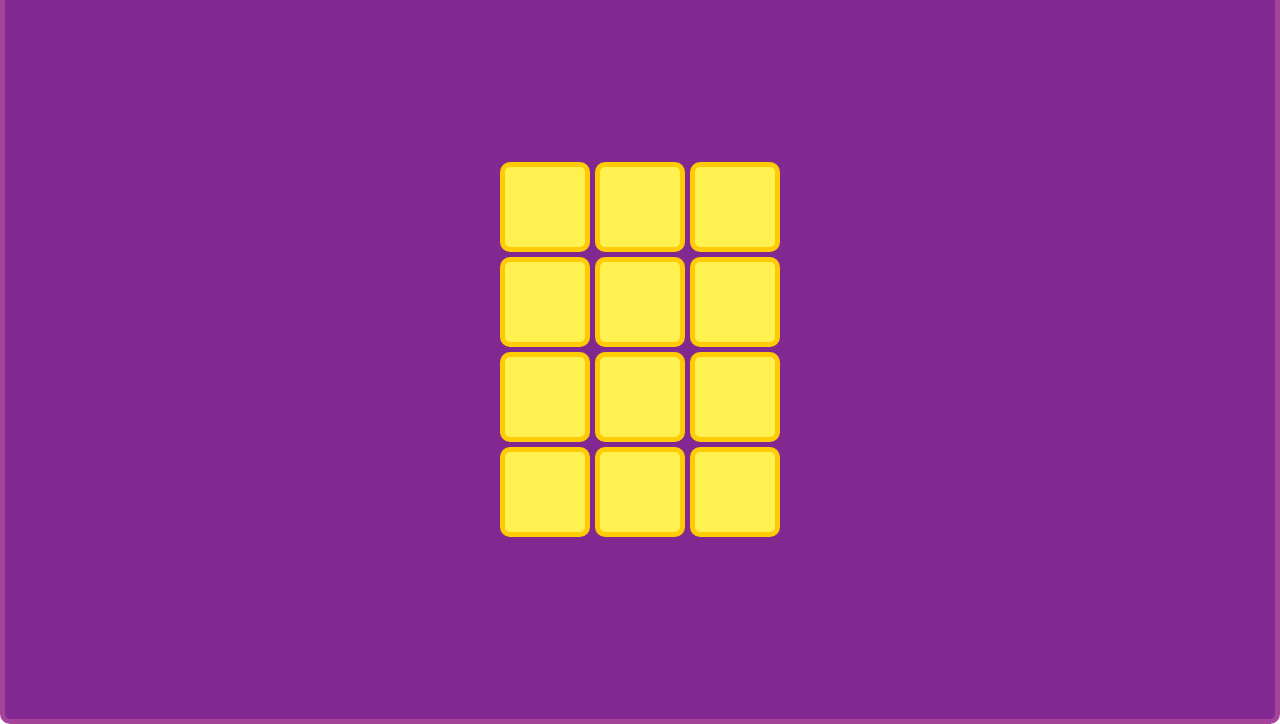
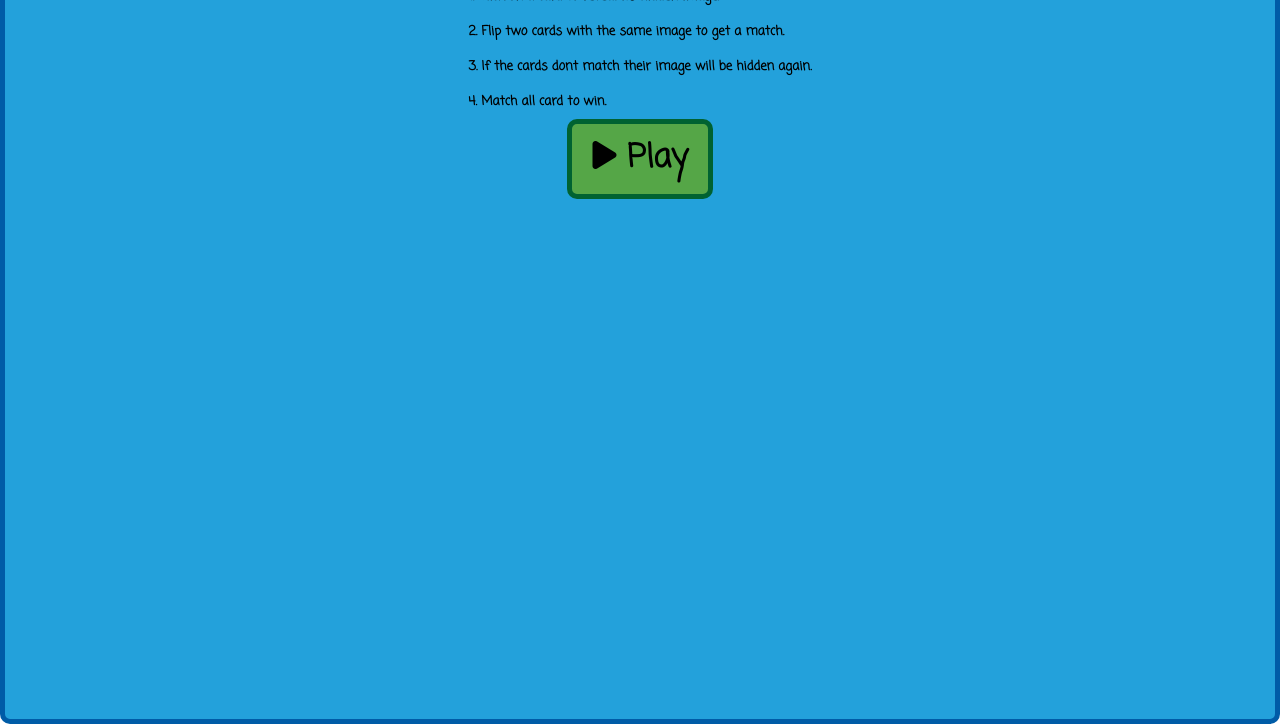
Before and after one commit to MichaelSturgeon/PP2-Flip-and-Match, a plain HTML site: page index.html in a window 1280 px wide. Shown: the part 76-800 px from the top of the page. Drawn offline with Linux system fonts and the light colour scheme.

Commit message:
Style welcome screen background & button

```diff
--- a/assets/css/style.css
+++ b/assets/css/style.css
@@ -52,6 +52,17 @@ li {
     display:none;
 }
 /* End of general styles */
+/* Start of welcome screen styles */
+#welcome-screen {
+    background-color:#23a1db;
+    border-color:#005ca7;
+}
+
+#play-button {
+    background-color: #55a647;
+    border-color: #006231;
+}
+/* End of welcome screen styles */
 /* Start of game board styles */
 #game-board {
     background-color: #812991;
--- a/index.html
+++ b/index.html
@@ -30,7 +30,7 @@
     <!-- Start of game container -->
     <section id="game-container">
         <!-- Start of welcome screen code -->
-        <section id="welcome-screen" class="game-stage hidden">
+        <section id="welcome-screen" class="game-stage">
             <h1>Flip and Match</h1>
             <ol id="instructions">
                 <li>Click on a card to reveal its hidden image.</li>
@@ -44,7 +44,7 @@
         <!-- End of welcome screen code -->
 
         <!-- Start of game board code -->
-        <section id="game-board" class="game-stage">
+        <section id="game-board" class="game-stage hidden">
             <h1 id="timer"><i class="fa-solid fa-stopwatch"></i> 00:00</h1>
             <div id="card-container">
                 <div class="card"></div>
```
